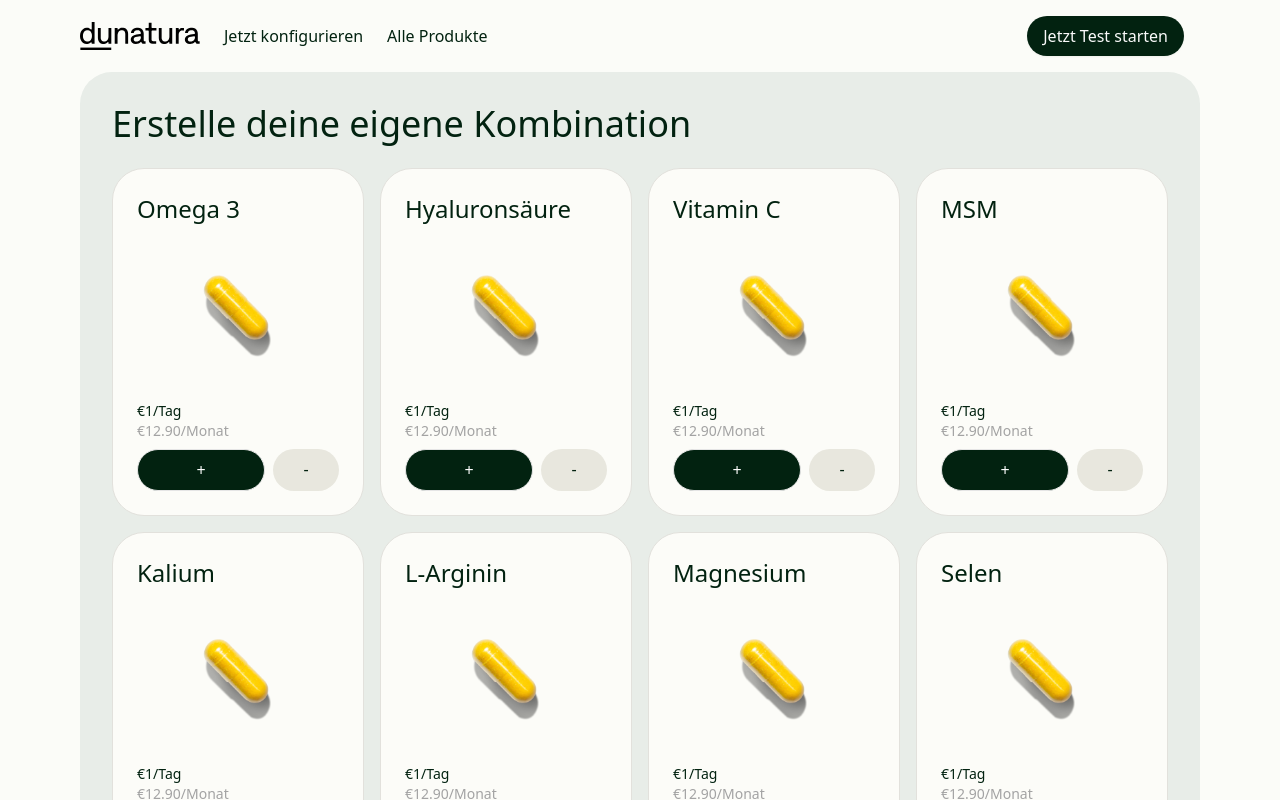
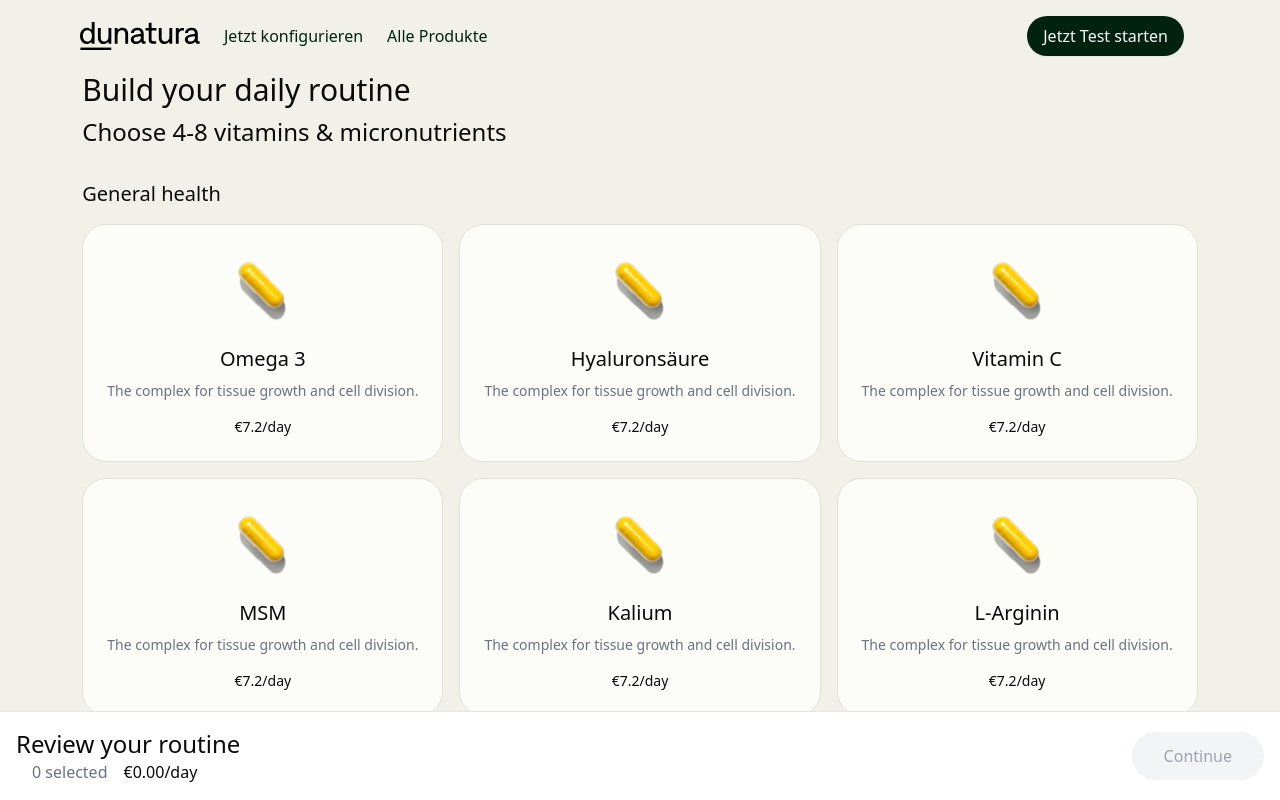
Before and after one commit to manueljenni/dunatura-headless, a Next.js app: page /configure in a window 1280 px wide. Shown: the top 800 px of the page. Built offline with nearby package versions, Linux system fonts and the light colour scheme.

Commit message:
Configurator

```diff
--- /dev/null
+++ b/app/(default)/configure/layout.tsx
@@ -0,0 +1,5 @@
+import { ReactNode } from "react";
+
+export default function ConfigureLayout({ children }: { children: ReactNode }) {
+  return <div className="bg-[#F2F1E9] min-h-screen flex-1 flex flex-col">{children}</div>;
+}
--- a/app/(default)/configure/page.tsx
+++ b/app/(default)/configure/page.tsx
@@ -1,43 +1,167 @@
+"use client";
+
 import { vitaminsArray } from "@/app/questionnaire/types";
-import RoundedContainer from "@/components/custom/RoundedContainer";
 import pillOmega from "@/public/images/pills/pill-yellow.png";
 import Image from "next/image";
+import { useState } from "react";
 
-export default function page() {
+type Vitamin = {
+  id: string;
+  name: string;
+  price: number;
+  description: string;
+  category: "general" | "energy";
+};
+
+type VitaminCardProps = {
+  vitamin: Vitamin;
+  selected: boolean;
+  onSelect: (vitamin: Vitamin) => void;
+};
+
+function VitaminCard({ vitamin, selected, onSelect }: VitaminCardProps) {
   return (
-    <RoundedContainer title="Erstelle deine eigene Kombination">
-      <div className="grid grid-cols-1 md:grid-cols-3 lg:grid-cols-4 gap-4">
-        {vitaminsArray.map((vitamin) => {
-          return (
-            <div className="bg-[#FCFCF8] p-6 rounded-4xl border text-left border-[#E2E1DC]">
-              <div className="flex justify-center flex-col items-center h-full">
-                <p className="text-primary w-full font-medium text-2xl">{vitamin.name}</p>
+    <div
+      className={`relative p-6 rounded-3xl border cursor-pointer transition-all
+        ${
+          selected ? "border-primary bg-white shadow-sm" : "border-[#E2E1DC] bg-[#FCFCF8]"
+        }`}
+      onClick={() => onSelect(vitamin)}>
+      {selected && (
+        <div className="absolute top-4 right-4">
+          <div className="bg-primary rounded-full p-1">
+            <svg width="16" height="16" viewBox="0 0 24 24" fill="none">
+              <path
+                d="M20 6L9 17L4 12"
+                stroke="white"
+                strokeWidth="2"
+                strokeLinecap="round"
+                strokeLinejoin="round"
+              />
+            </svg>
+          </div>
+        </div>
+      )}
+      <div className="flex flex-col items-center text-center">
         <Image
           src={pillOmega}
-                  alt="pill"
-                  className="h-full w-1/2 max-w-[80px] object-contain py-8"
+          alt={vitamin.name}
+          className="w-20 h-20 object-contain mb-4"
         />
-                <div className="space-y-2 w-full">
-                  <div>
-                    <p className="text-primary w-full font-medium text-sm">€1/Tag</p>
-                    <p className="text-neutral-400 w-full font-medium text-sm">
-                      €12.90/Monat
-                    </p>
-                  </div>
-                  <div className="flex w-full gap-2">
-                    <div className="bg-primary text-white px-6 py-2 rounded-full text-center w-2/3 font-medium border">
-                      +
-                    </div>
-                    <div className="bg-[#E8E7DE] text-primary px-6 py-2 rounded-full text-center w-1/3 font-medium">
-                      -
+        <h3 className="font-medium text-xl mb-2">{vitamin.name}</h3>
+        <p className="text-gray-500 text-sm mb-4">{vitamin.description}</p>
+        <p className="text-sm font-medium">€{vitamin.price}/day</p>
       </div>
     </div>
+  );
+}
+
+export default function ConfigurePage() {
+  const [selectedVitamins, setSelectedVitamins] = useState<Vitamin[]>([]);
+
+  const handleVitaminSelect = (vitamin: Vitamin) => {
+    setSelectedVitamins((prev) => {
+      const isSelected = prev.some((v) => v.id === vitamin.id);
+
+      if (isSelected) {
+        return prev.filter((v) => v.id !== vitamin.id);
+      }
+
+      if (prev.length >= 8) {
+        return prev;
+      }
+
+      return [...prev, vitamin];
+    });
+  };
+
+  const generalVitamins: Vitamin[] = vitaminsArray.map((v) => ({
+    id: v.id.toString(),
+    name: v.name,
+    price: 7.2,
+    description: "The complex for tissue growth and cell division.",
+    category: "general",
+  }));
+
+  const energyVitamins: Vitamin[] = vitaminsArray.slice(0, 3).map((v) => ({
+    id: `energy-${v.id}`,
+    name: v.name,
+    price: 7.2,
+    description: "The complex for tissue growth and cell division.",
+    category: "energy",
+  }));
+
+  const isVitaminSelected = (vitamin: Vitamin) =>
+    selectedVitamins.some((v) => v.id === vitamin.id);
+
+  const totalPrice = selectedVitamins.reduce((sum, vitamin) => sum + vitamin.price, 0);
+
+  return (
+    <div className="space-y-8 pb-32 max-w-6xl mx-auto">
+      <div>
+        <h1 className="text-3xl font-medium mb-2">Build your daily routine</h1>
+        <h2 className="text-2xl mb-6">Choose 4-8 vitamins & micronutrients</h2>
+      </div>
+
+      <div>
+        <h3 className="text-xl font-medium mb-4">General health</h3>
+        <div className="grid grid-cols-1 md:grid-cols-2 lg:grid-cols-3 gap-4">
+          {generalVitamins.map((vitamin) => (
+            <VitaminCard
+              key={vitamin.id}
+              vitamin={vitamin}
+              selected={isVitaminSelected(vitamin)}
+              onSelect={handleVitaminSelect}
+            />
+          ))}
+        </div>
+      </div>
+
+      <div>
+        <h3 className="text-xl font-medium mb-4">Energy</h3>
+        <div className="grid grid-cols-1 md:grid-cols-2 lg:grid-cols-3 gap-4">
+          {energyVitamins.map((vitamin) => (
+            <VitaminCard
+              key={vitamin.id}
+              vitamin={vitamin}
+              selected={isVitaminSelected(vitamin)}
+              onSelect={handleVitaminSelect}
+            />
+          ))}
+        </div>
+      </div>
+
+      <div className="fixed bottom-0 left-0 right-0 bg-white p-4 border-t">
+        <div className="max-w-7xl mx-auto flex justify-between items-center">
+          <div>
+            <h4 className="text-2xl font-medium">Review your routine</h4>
+            <div className="flex gap-4 items-center">
+              <div className="flex -space-x-2">
+                {selectedVitamins.map((vitamin, i) => (
+                  <Image
+                    key={vitamin.id}
+                    src={pillOmega}
+                    alt={vitamin.name}
+                    className="w-8 h-8 object-contain"
+                  />
+                ))}
+              </div>
+              <span className="text-gray-500">{selectedVitamins.length} selected</span>
+              <span className="font-medium">€{totalPrice.toFixed(2)}/day</span>
+            </div>
+          </div>
+          <button
+            className={`px-8 py-3 rounded-full font-medium transition-all
+              ${
+                selectedVitamins.length >= 4
+                  ? "bg-primary text-white"
+                  : "bg-gray-100 text-gray-400 cursor-not-allowed"
+              }`}
+            disabled={selectedVitamins.length < 4}>
+            Continue
+          </button>
         </div>
       </div>
     </div>
   );
-        })}
-      </div>
-    </RoundedContainer>
-  );
 }
--- a/components/Header.tsx
+++ b/components/Header.tsx
@@ -9,10 +9,11 @@ import { Button } from "./primitives/button";
 export default function Header() {
   const pathname = usePathname();
   const isProductsRoute = pathname.startsWith("/products");
+  const isConfigureRoute = pathname.startsWith("/configure");
 
   return (
     <div
-      className={`w-full text-primary ${isProductsRoute ? "bg-[#F2F1E9]" : "bg-lightBackground"}`}>
+      className={`w-full text-primary ${isProductsRoute || isConfigureRoute ? "bg-[#F2F1E9]" : "bg-lightBackground"}`}>
       <nav className="flex justify-between items-center px-4 py-4 h-18 font-medium max-w-6xl mx-auto">
         <div className="flex items-center gap-6">
           <Link href="/">
```
Lines whose indentation alone changed are shown as unchanged.
